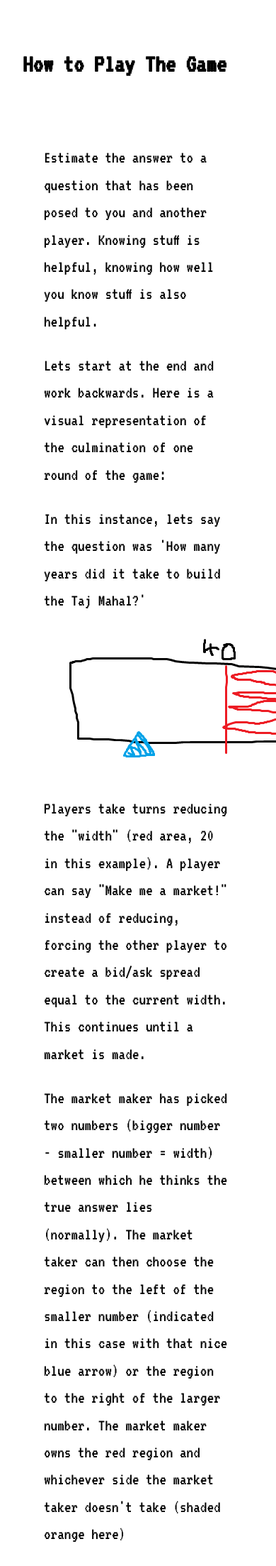
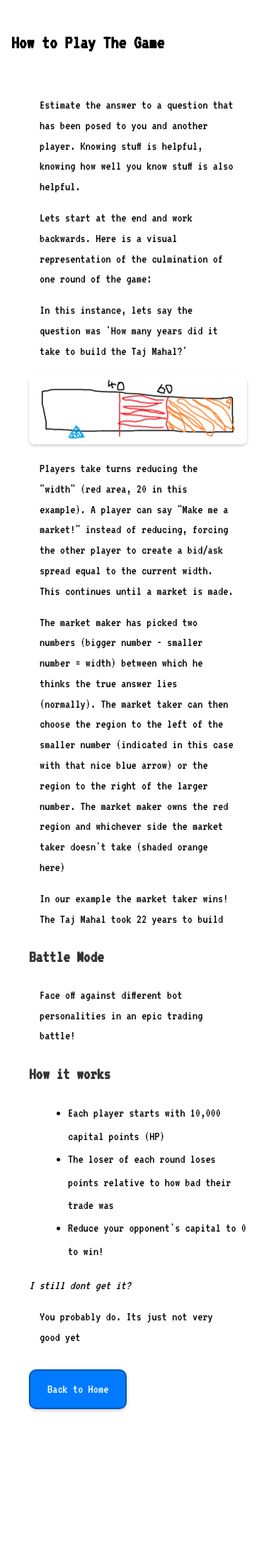
Before and after one commit to Andrew-redm/Trader-Titan, a Flask app: page /how-to-play in a window 390 px wide; the page is wider, and only the part inside the window is pictured. Shown: the top 2206 px of that part at 71% size. After the commit the page ends 1988 px from the top of that part, so only its background shows below. Run offline with Flask 3, Linux system fonts and the light colour scheme.

Commit message:
more frontend stuff

```diff
--- a/static/style.css
+++ b/static/style.css
@@ -42,6 +42,15 @@ body {
   font-size: 24px;
 }
 
+.round-summary-image {
+  max-width: 100%;
+  height: auto;
+  display: block;
+  margin: 20px auto;
+  border-radius: 8px;
+  box-shadow: 0 2px 4px rgba(0,0,0,0.2);
+}
+
 button, .back-button {
   display: inline-block;
   margin-top: 15px;
@@ -68,3 +77,40 @@ button:hover, .back-button:hover {
   margin-top: 40px;
   text-align: center;
 }
+
+@media screen and (max-width: 768px) {
+  .content {
+    padding: 1rem;
+  }
+
+  .instructions {
+    padding: 15px;
+    margin: 10px;
+  }
+
+  p {
+    padding: 0 15px;
+    margin: 15px 0;
+  }
+}
+
+@media screen and (max-width: 480px) {
+  body {
+    font-size: 18px;
+  }
+
+  .instructions h2 {
+    font-size: 24px;
+    margin-top: 20px;
+  }
+
+  .instructions ul {
+    font-size: 18px;
+    margin-left: 15px;
+  }
+
+  button, .back-button {
+    padding: 12px 24px;
+    font-size: 18px;
+  }
+}
--- a/templates/home.html
+++ b/templates/home.html
@@ -5,7 +5,7 @@
 
     <h2>Choose Your Game Mode:</h2>
 
-    <a href="{{ url_for('home', mode='single') }}"><button>Single Round</button></a> <br><br>
+    <a href="{{ url_for('home', mode='single') }}"><button>Single Round</button></a>
 
     <h2>Battle a Bot:</h2>
     <form action="{{ url_for('battle') }}" method="post">
```
